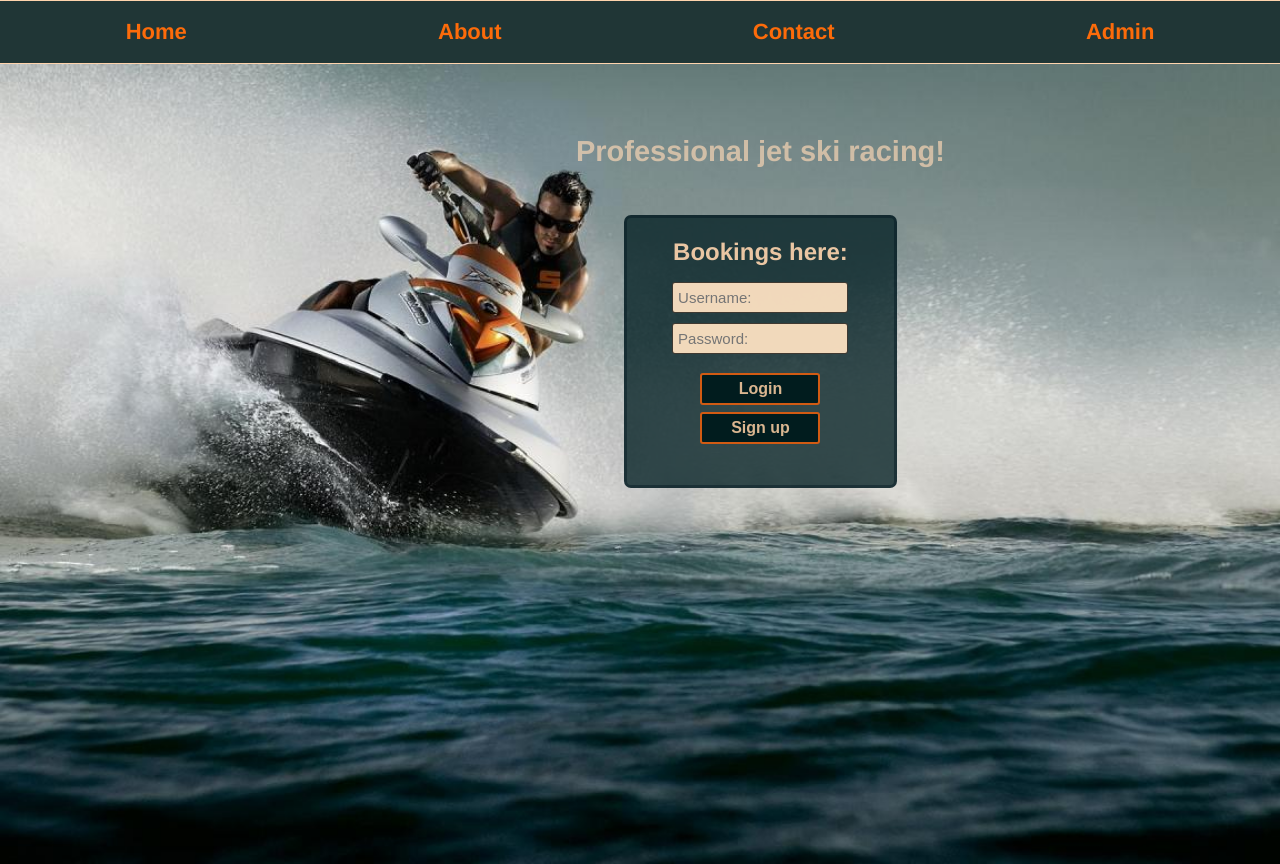
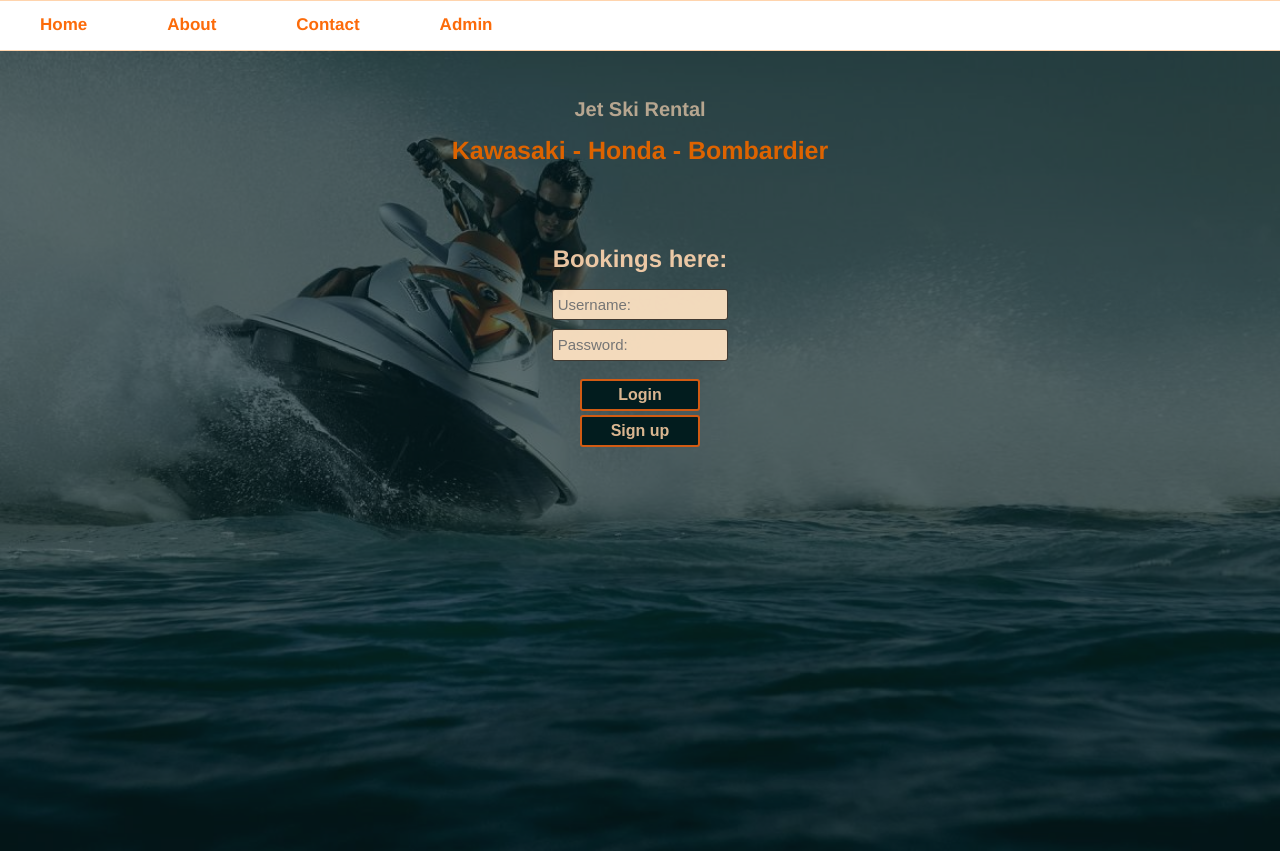
Before and after one commit to alexnmc/appointment-booking, a React (Create React App) app in the folder client/: page / in a window 1280 px wide. Built offline with nearby package versions, Linux system fonts and the light colour scheme.

Commit message:
select jetski option added

```diff
--- a/client/src/Home.js
+++ b/client/src/Home.js
@@ -250,9 +250,10 @@ class Home extends Component {
 
                     <div className = "homeContainer">
 
-                            <h2>Professional  jet ski  racing!</h2>
                             {this.props.toggle ?
                                 <div className = 'logIn'>
+                                    <h2 className = 'rent'>Jet Ski Rental</h2>
+                                    <h2>Kawasaki - Honda - Bombardier</h2>
                                     <form  onSubmit = {this.props.handleLogin}className='loginForm'>
                                         <h4>Bookings here:</h4>
                                         <input
--- a/client/src/style.css
+++ b/client/src/style.css
@@ -10,12 +10,11 @@ html, body {
 
 .navbar {
     width: 100vw;
-    height: 8vh;
-    display: flex;
-    justify-content: space-around;
+    height: 38pt;
+    background-color:  #142b2b00;
+    display:flex;
     align-items: center;
-    background-color:  #142b2bf1;
-    font-size: 22px;
+    font-size: 17px;
     font-family:'helvetica';
     font-weight: 600;
     border-top: 1px solid rgb(255, 212, 173);
@@ -29,6 +28,7 @@ html, body {
 .navbar a {
     text-decoration: none;
     color: rgb(252, 107, 10);
+    margin:30pt;
 }
 
 .navbar a:hover{
@@ -37,11 +37,11 @@ html, body {
 
 .home {
     display: flex;
-    flex-direction: column;
+    align-items: center;
+    justify-content: center;
     font-size: 30px;
-    justify-content: flex-start;
-    align-items: flex-end;
 }
+
 
 .about,
 .home {
@@ -51,23 +51,21 @@ html, body {
     height: 100vh;
 }
 
-
 .homeContainer{
     display: flex;
     flex-direction: column;
     align-items: center;
     justify-content: center;
-    margin-right: 25vw;
+    height: 100vh;
+    width: 100vw;
+    background-color:  rgba(5, 32, 36, 0.651);
 }
 
 .logIn{
     display: block;
-    height: 205pt;
-    width: 205pt;
-    border: 3px solid  rgba(0, 23, 32, 0.425);
+    height: 100vh;
+    width: 50vw;
     border-radius: 7px;
-    background-color:  rgba(5, 32, 36, 0.781);
-
 }
 
 .loginForm{
@@ -75,7 +73,7 @@ html, body {
 }
 
 .signupButton{
-   margin-top:-50pt;
+   margin-top:-68.7vh;
    width:90pt;
    height:24pt;
    font-size:12pt;
@@ -88,12 +86,10 @@ html, body {
 }
 
 .signUp {
+    margin-top:20vh;
     display: block;
-    height: 205pt;
-    width: 205pt;
-    border: 3px solid  rgba(0, 23, 32, 0.425);
-    border-radius: 7px;
-    background-color: rgba(5, 32, 36, 0.767);
+    height: 100vh;
+    width: 50vw;
 }
 
 .signUpAdmin{
@@ -112,13 +108,11 @@ html, body {
     align-items: center;
     justify-content: flex-start;
     position: relative;
-    height: 500pt;
-    width: 290pt;
+    height: 100vh;
+    width: 100vw;
     border: 3px solid rgba(0, 33, 48, 0.527);
     border-radius:3px;
     background-color: rgba(5, 32, 36, 0.705);
-    margin-right: 22vw;
-    margin-top: 2vh;
     padding-bottom: 5pt;
     padding-top: 5px;
 }
@@ -129,13 +123,11 @@ html, body {
     align-items: center;
     justify-content: flex-start;
     position: relative;
-    height: 545pt;
-    width: 300pt;
+    height: 100vh;
+    width:100vw;
     border: 3px solid rgba(0, 33, 48, 0.527);
     border-radius:3px;
     background-color: rgba(5, 32, 36, 0.705);
-    margin-right: 22vw;
-    margin-top: 2vh;
     padding-top:15pt;
 }
 
@@ -228,14 +220,26 @@ to {opacity: 1}
 
 h2{
     text-align: center;
+    color:  rgb(221, 99, 0);
+    border-radius:15px;
+    font-family: "helvetica";
+    margin-bottom: 4vh;
+    font-weight: 900;
+    font-size: 25px;
+    animation: fade 3s;
+    margin-bottom:10vh;
+}
+
+.rent{
+    text-align: center;
     color:  rgba(255, 217, 182, 0.658);
     border-radius:15px;
     padding:15px;
     font-family: "helvetica";
-    margin-top: 7vh;
-    margin-bottom: 4vh;
-    font-weight: 900;
-    font-size: 29px;
+    margin-top: 4vh;
+    margin-bottom: 0pt;
+    font-weight: 600;
+    font-size: 20px;
     animation: fade 3s;
 }
 
```
